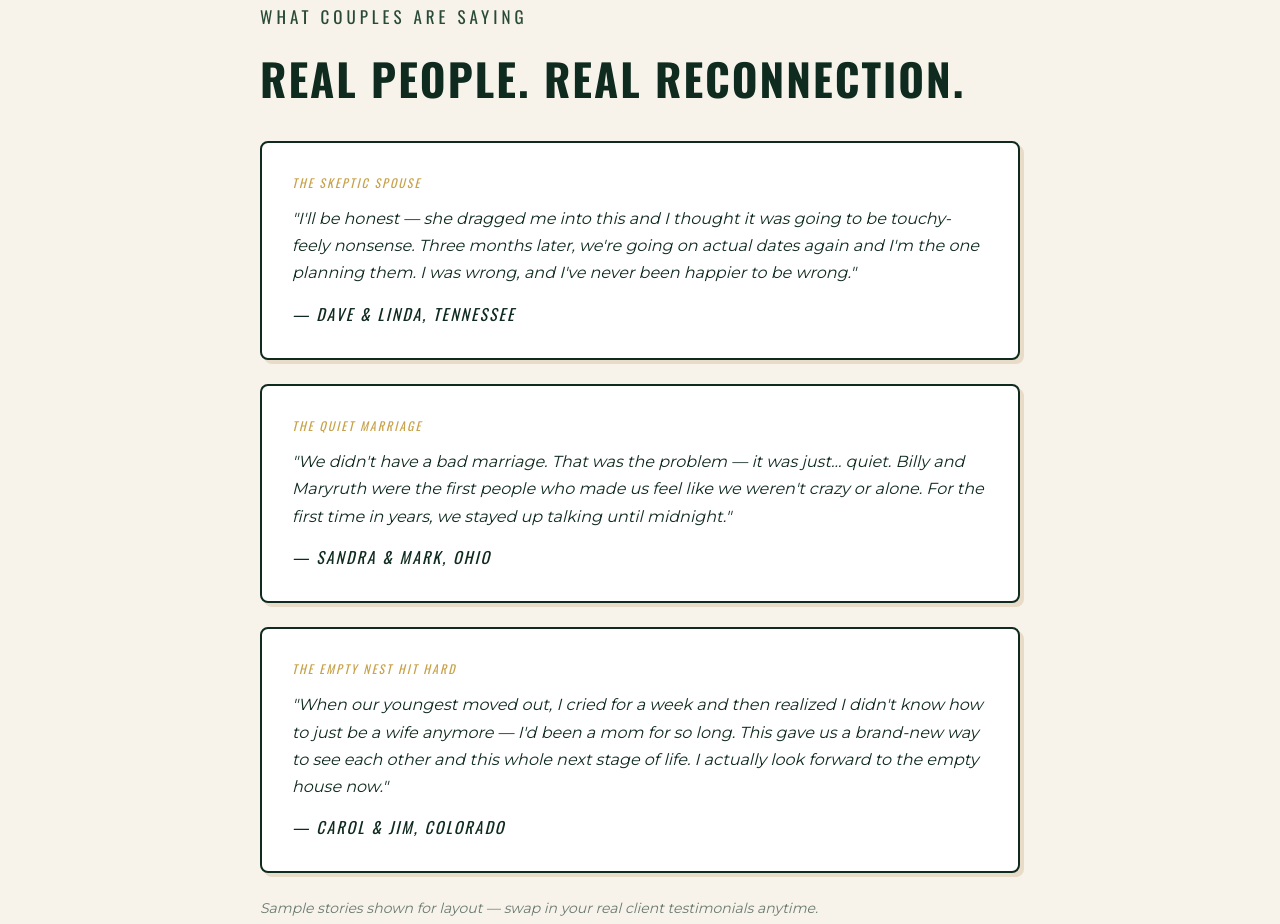
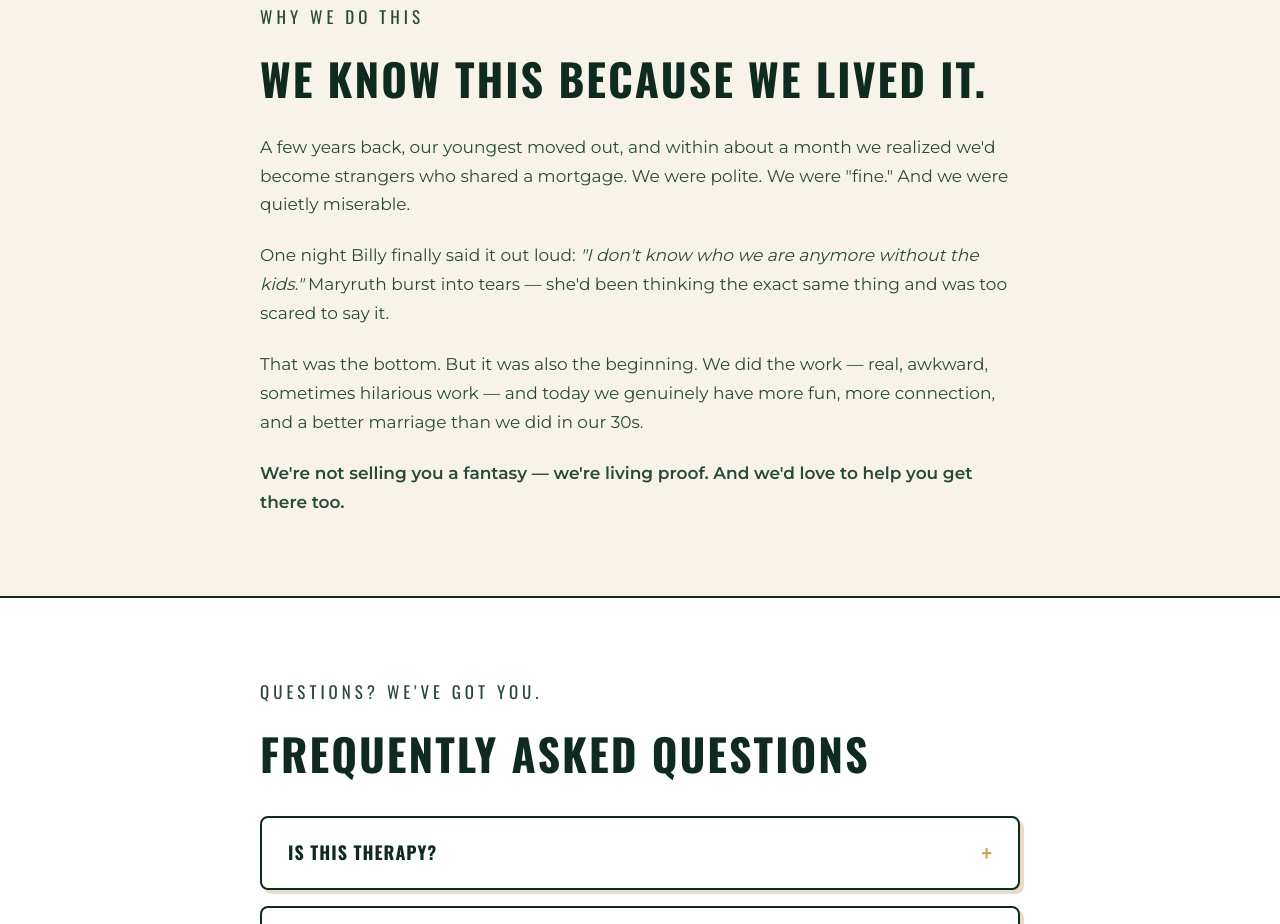
Before and after one commit to thealifeunlimited-ai/emptynestmarriage, a website: page sales-page.html in a window 1280 px wide. Shown: the part 7233-8157 px from the top of the page. Drawn offline with nearby package versions, Linux system fonts and the light colour scheme; a web font is replaced by a local one.

Commit message:
Replace fabricated testimonials with Billy & Maryruth's real story
The "Dave & Linda" / "Sandra & Mark" / "Carol & Jim" testimonials were
placeholder content with a visible disclaimer admitting as much
("swap in your real client testimonials anytime") — live on the page
for any visitor to see. Replaced with their own real empty-nest story
(consistent with the version already used in the welcome email
sequence) as honest social proof until real client testimonials
exist. Also removed the now-unused .testimonial CSS.

```diff
--- a/sales-page.html
+++ b/sales-page.html
@@ -116,13 +116,6 @@
     .quote-avatar { width: 130px; height: 130px; border-radius: 50%; object-fit: cover; border: 3px solid var(--gold); box-shadow: 0 6px 20px rgba(0,0,0,0.3); margin-bottom: 32px; }
     .quote-section blockquote { font-family: 'Playfair Display', serif; font-style: italic; font-size: clamp(22px, 3vw, 32px); color: var(--cream); line-height: 1.5; margin-bottom: 24px; }
     .quote-attr { font-family: 'Oswald', sans-serif; font-size: 13px; letter-spacing: 3px; text-transform: uppercase; color: var(--gold); }
-
-    /* TESTIMONIALS */
-    .testimonials-grid { display: grid; grid-template-columns: 1fr; gap: 24px; margin-top: 36px; }
-    .testimonial { background: var(--white); border: 2px solid var(--green); border-radius: 8px; padding: 30px; box-shadow: 4px 4px 0 var(--cream-muted); }
-    .testimonial .tlabel { font-family: 'Oswald', sans-serif; font-size: 12px; letter-spacing: 2px; text-transform: uppercase; color: var(--gold); margin-bottom: 12px; }
-    .testimonial p { font-size: 16px; font-style: italic; color: var(--green); margin-bottom: 14px; }
-    .testimonial-name { font-family: 'Oswald', sans-serif; font-size: 13px; letter-spacing: 2px; text-transform: uppercase; color: #2a4a38; font-style: normal; }
 
     /* FAQ ACCORDION */
     .faq { background: var(--white); border: 2px solid var(--green); border-radius: 8px; margin-bottom: 16px; box-shadow: 4px 4px 0 var(--cream-muted); transition: box-shadow 0.2s; overflow: hidden; }
@@ -319,29 +312,15 @@
     </div>
   </section>
 
-  <!-- TESTIMONIALS -->
+  <!-- WHY WE DO THIS -->
   <section class="section">
     <div class="section-inner">
-      <p class="section-label">What Couples Are Saying</p>
-      <h2>Real People. Real Reconnection.</h2>
-      <div class="testimonials-grid">
-        <div class="testimonial">
-          <p class="tlabel">The Skeptic Spouse</p>
-          <p>"I'll be honest — she dragged me into this and I thought it was going to be touchy-feely nonsense. Three months later, we're going on actual dates again and I'm the one planning them. I was wrong, and I've never been happier to be wrong."</p>
-          <p class="testimonial-name">— Dave &amp; Linda, Tennessee</p>
-        </div>
-        <div class="testimonial">
-          <p class="tlabel">The Quiet Marriage</p>
-          <p>"We didn't have a bad marriage. That was the problem — it was just… quiet. Billy and Maryruth were the first people who made us feel like we weren't crazy or alone. For the first time in years, we stayed up talking until midnight."</p>
-          <p class="testimonial-name">— Sandra &amp; Mark, Ohio</p>
-        </div>
-        <div class="testimonial">
-          <p class="tlabel">The Empty Nest Hit Hard</p>
-          <p>"When our youngest moved out, I cried for a week and then realized I didn't know how to just be a wife anymore — I'd been a mom for so long. This gave us a brand-new way to see each other and this whole next stage of life. I actually look forward to the empty house now."</p>
-          <p class="testimonial-name">— Carol &amp; Jim, Colorado</p>
-        </div>
-      </div>
-      <p style="margin-top:24px; font-size:14px; font-style:italic; color:#6a7a70;">Sample stories shown for layout — swap in your real client testimonials anytime.</p>
+      <p class="section-label">Why We Do This</p>
+      <h2>We Know This Because We Lived It.</h2>
+      <p>A few years back, our youngest moved out, and within about a month we realized we'd become strangers who shared a mortgage. We were polite. We were "fine." And we were quietly miserable.</p>
+      <p>One night Billy finally said it out loud: <em>"I don't know who we are anymore without the kids."</em> Maryruth burst into tears — she'd been thinking the exact same thing and was too scared to say it.</p>
+      <p>That was the bottom. But it was also the beginning. We did the work — real, awkward, sometimes hilarious work — and today we genuinely have more fun, more connection, and a better marriage than we did in our 30s.</p>
+      <p class="emphasis">We're not selling you a fantasy — we're living proof. And we'd love to help you get there too.</p>
     </div>
   </section>
 
```
